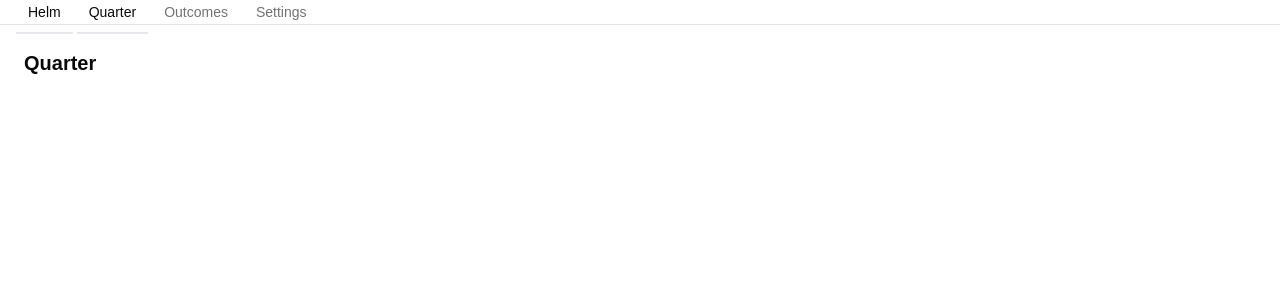
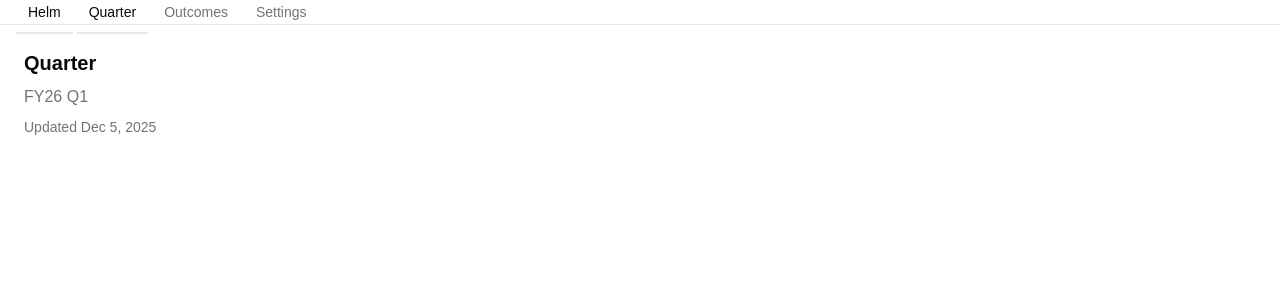
Before and after one commit to erikdohnberg/helm, a Next.js app: page /quarter in a window 1280 px wide. Shown: the top 300 px of the page. Built offline with nearby package versions, Linux system fonts and the light colour scheme.

Commit message:
Add mock data for current quarter and implement updated date formatting in QuarterPage component

```diff
--- a/app/(app)/quarter/page.tsx
+++ b/app/(app)/quarter/page.tsx
@@ -1,7 +1,24 @@
+import {
+  mockCurrentQuarter,
+  mockCurrentQuarterUpdatedDate,
+} from "@/lib/mock/mockData";
+
+function formatUpdatedDate(iso: string): string {
+  return new Date(iso + "Z").toLocaleDateString("en-US", {
+    month: "short",
+    day: "numeric",
+    year: "numeric",
+  });
+}
+
 export default function QuarterPage() {
   return (
-    <div>
+    <div className="space-y-2">
       <h1 className="text-xl font-semibold text-foreground">Quarter</h1>
+      <p className="text-muted-foreground">{mockCurrentQuarter.label}</p>
+      <p className="text-sm text-muted-foreground">
+        Updated {formatUpdatedDate(mockCurrentQuarterUpdatedDate)}
+      </p>
     </div>
   );
 }
--- a/lib/mock/mockData.ts
+++ b/lib/mock/mockData.ts
@@ -263,6 +263,12 @@ export function getCurrentQuarter(): Quarter {
   return quarter;
 }
 
+/** Current quarter for page/skeleton use (e.g. /quarter). */
+export const mockCurrentQuarter = getCurrentQuarter();
+
+/** Mock "last updated" date for the current quarter (ISO date string). */
+export const mockCurrentQuarterUpdatedDate = "2025-12-05";
+
 export function getQuarterById(id: string): Quarter | undefined {
   return MOCK_QUARTERS.find((q) => q.id === id);
 }
```
